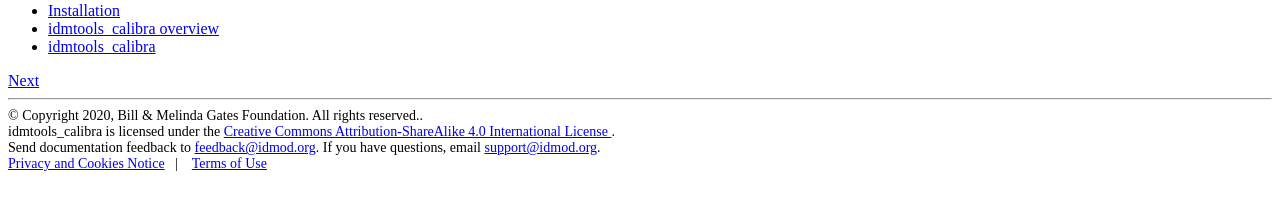
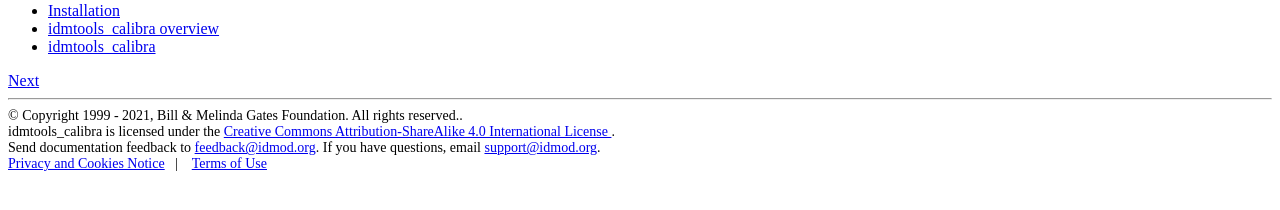
Before and after one commit to InstituteforDiseaseModeling/idmtools-calibra, a Sphinx documentation site: the page built from docs/index.rst, in a window 1280 px wide. Shown: the part 408-618 px from the top of the page. Built offline with Sphinx 7.4.7 and the Read the Docs theme 2.0.0, drawn with Linux system fonts in a browser that asks for light colours; pages that are not in the unit, such as notebooks, are missing from menus; the version number is read from the project's files by our own code.

Commit message:
copyright, international license

```diff
--- a/docs/conf.py
+++ b/docs/conf.py
@@ -20,6 +20,7 @@
 import subprocess
 import sys
 import sphinx_rtd_theme
+from datetime import datetime
 
 
 if sys.platform in ["linux", "darwin"]:
@@ -89,7 +90,7 @@
 
 # General information about the project.
 project = u'idmtools_calibra'
-copyright = u'2020, Bill & Melinda Gates Foundation. All rights reserved.'
+copyright = f'1999 - {datetime.today().year}, Bill & Melinda Gates Foundation. All rights reserved.'
 author = u'Institute for Disease Modeling'
 
 # The version info for the project you're documenting, acts as replacement for
```
Also changed, not shown: docs/_templates/footer.html (line endings or trailing spaces).
